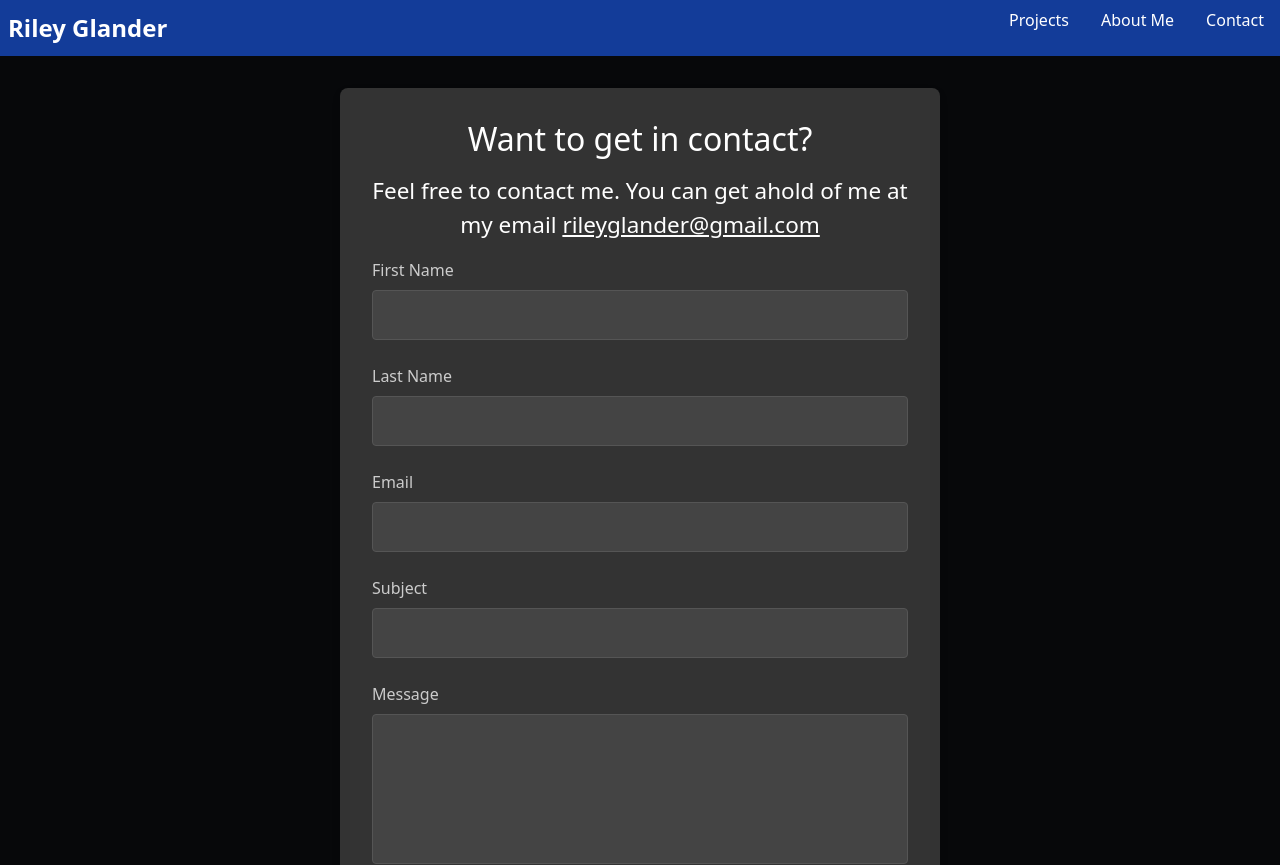
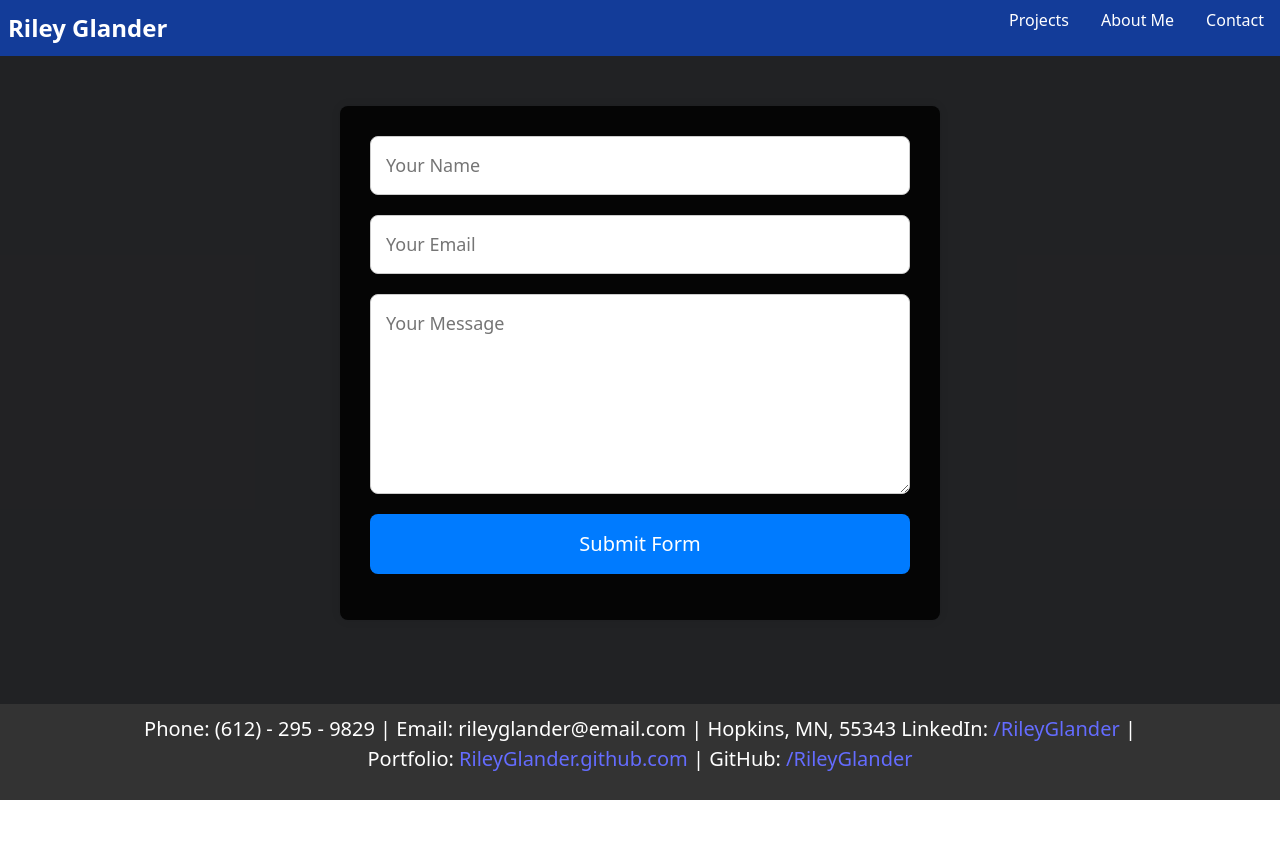
Before and after one commit to RileyGlander/Rileys-React-Portfolio, a React (Vite) app in the folder React-Portfolio/: page /contact in a window 1280 px wide. Shown: the top 865 px of the page. After the commit the page ends 800 px from the top, so only its background shows below. Built offline with nearby package versions, Linux system fonts and the light colour scheme.

Commit message:
Added icons to technical skills, added visual effects to h2's and changed overall layout of some text. Made the contact form work properly

```diff
--- a/React-Portfolio/package.json
+++ b/React-Portfolio/package.json
@@ -15,7 +15,8 @@
     "react": "^18.2.0",
     "react-dom": "^18.2.0",
     "react-router-dom": "^6.10.0",
-    "react-scroll": "^1.9.0"
+    "react-scroll": "^1.9.0",
+    "web3": "^4.11.0"
   },
   "devDependencies": {
     "@types/react": "^18.2.15",
--- a/React-Portfolio/src/App.css
+++ b/React-Portfolio/src/App.css
@@ -90,13 +90,15 @@ main {
   max-width: 1200px;
   width: 100%;
   flex-wrap: wrap;
+  text-align: center; /* Center text content */
+
 }
 
 /* Styling for the text content */
 .text-content {
     max-width: 400px;
     margin-right: 3rem;
-
+    flex: 1 1 50%
 
 
 }
@@ -125,30 +127,13 @@ main {
   width: 300px;
   max-width: 100%;
   flex-shrink: 0;
+
 }
 
 .content-container {
   border: 1px solid black
 }
-@media (max-width: 768px) {
-  .intro-content {
-    flex-direction: column;
-    align-items: center;
-        text-align: center;
 
-  }
-}
-/* Media queries for responsiveness */
-@media (min-width: 768px) {
-  .photo {
-    height: 300px;
-    width: 300px;
-  }
-
-  .text-content {
-    margin-right: 3rem;
-  }
-}
 
   .aboutMe, .skills, .experience, .education {
     max-width: 800px;
@@ -158,10 +143,76 @@ main {
     box-sizing: border-box;
   }
 
+  .experience-container,
+.aboutMe-container {
+  width: 80%;
+  margin: 0 auto;
+}
 
 
+/* Experience section styling */
+.experience {
+  margin-bottom: 50px;
+}
+
+.experience-content {
+  display: flex;
+  justify-content: space-between;
+  flex-wrap: wrap;
+}
+
+.experience-item {
+  width: 48%;
+  margin-bottom: 20px;
+}
+
+.experience-item p {
+  margin-bottom: 10px;
+  font-size: 1.25rem;
+  color: #fff;
+}
+
+/* About section styling */
+.aboutMe {
+  margin-bottom: 50px;
+}
+
+.aboutMe p {
+  margin-bottom: 20px;
+  font-size: 1rem;
+  color: #fff;
+}
 
 
+  .technicalSkills{
+    display: flex;
+    align-items: center;
+  }
+  .container {
+    padding-top: 4rem; /* Adjust top padding for spacing */
+    text-align: center; /* Center align content */
+  }
+
+  .content {
+    margin-bottom: 2rem; /* Add margin at the bottom of content */
+  }
+
+  .skillsGrid {
+    margin-top: 1rem; /* Add space above the skills grid */
+  }
+
+  .skillsGrid p {
+    margin-bottom: 1rem; /* Add space below each paragraph */
+    line-height: 1.6; /* Increase line height for readability */
+  }
+  .skillsGrid img {
+    height: 50px;
+    margin-right: 10px; /* Adjust spacing between images */
+
+  }
+
+  .skillsGrid p {
+  }
 
   #projects {
     width:100%;
@@ -202,10 +253,108 @@ main {
   margin-bottom: 1rem;
 }
 
+.technicalSkills h2,  .projects h2{
+  display: inline-block;
+  position: relative;
+  color: #fff; /* Adjust color as needed */
+  font-size: 2rem; /* Adjust font size as needed */
+  padding-bottom: 5px; /* Add some padding to space out the underline */
+}
+
+.technicalSkills h2::after {
+  content: '';
+  position: absolute;
+  left: 0;
+  right: 0;
+  bottom: 0;
+  height: 4px;
+  background: linear-gradient(to right, #689fe7, #133c99); /* Adjust gradient colors as needed */
+}
+
+
+
 .technicalSkills p {
   font-size: 1.2rem;
   line-height: 1.5;
 }
+
+
+.projects h2 {
+    display: inline-block;
+    position: relative;
+    color: #fff; /* Adjust color as needed */
+    font-size: 2rem; /* Adjust font size as needed */
+    padding-bottom: 5px; /* Add some padding to space out the underline */
+  }
+
+  .projects h2::after {
+    content: '';
+    position: absolute;
+    left: 0;
+    right: 0;
+    bottom: 0;
+    height: 4px;
+    background: linear-gradient(to right, #689fe7, #133c99); /* Adjust gradient colors as needed */
+  }
+
+  .experience h2 {
+    display: inline-block;
+    position: relative;
+    margin-bottom: 2rem;
+
+    color: #fff; /* Adjust color as needed */
+    font-size: 2rem; /* Adjust font size as needed */
+    padding-bottom: 5px; /* Add some padding to space out the underline */
+  }
+
+  .experience h2::after {
+    content: '';
+    position: absolute;
+    left: 0;
+    right: 0;
+    bottom: 0;
+    height: 4px;
+    background: linear-gradient(to right, #689fe7, #133c99); /* Adjust gradient colors as needed */
+  }
+  .aboutMe h2 {
+    display: inline-block;
+    position: relative;
+    margin-bottom: 2rem;
+
+    color: #fff; /* Adjust color as needed */
+    font-size: 2rem; /* Adjust font size as needed */
+    padding-bottom: 5px; /* Add some padding to space out the underline */
+  }
+
+  .aboutMe h2::after {
+    content: '';
+    position: absolute;
+    left: 0;
+    right: 0;
+    bottom: 0;
+    height: 4px;
+    background: linear-gradient(to right, #689fe7, #133c99); /* Adjust gradient colors as needed */
+  }
+
+  .education h2 {
+    display: inline-block;
+    position: relative;
+    margin-bottom: 2rem;
+
+    color: #fff; /* Adjust color as needed */
+    font-size: 2rem; /* Adjust font size as needed */
+    padding-bottom: 5px; /* Add some padding to space out the underline */
+  }
+
+  .education h2::after {
+    content: '';
+    position: absolute;
+    left: 0;
+    right: 0;
+    bottom: 0;
+    height: 4px;
+    background: linear-gradient(to right, #689fe7, #133c99); /* Adjust gradient colors as needed */
+  }
 
 .project {
   display: flex;
@@ -235,99 +384,59 @@ main {
   border-radius: 5px;
 }
 
-body {
-  font-family: Arial, sans-serif;
-  background-color: #282c34;
-  color: #fff;
-  margin: 0;
+
+
+.form-container {
+  max-width: 600px;
+  margin: 50px auto; /* Adjust margin to center the form vertically and horizontally */
+  padding: 30px;
+  background-color: #050505;
+  border-radius: 8px;
+  box-shadow: 0 0 10px rgba(0, 0, 0, 0.1);
 }
 
-.form-section {
+.form-container form {
   display: flex;
-  justify-content: center;
-  align-items: center;
-  padding: 2rem;
-  background-color: rgba(4, 5, 7, 0.884);
-  flex: 1;  /* Allows form section to grow and fill available space */
+  flex-direction: column;
 }
 
-.form {
-  max-width: 600px;
-  width: 100%;
-  padding: 2rem;
-  background-color: #333;
+.form-container input,
+.form-container textarea {
+  margin-bottom: 20px;
+  padding: 15px; /* Increase padding for larger input elements */
+  border: 1px solid #ccc;
   border-radius: 8px;
-  box-shadow: 0 4px 8px rgba(0, 0, 0, 0.1);
-  text-align: center;
+  font-size: 18px; /* Increase font size for better readability */
 }
 
-.form h3 {
-  font-size: 2rem;
-  margin-bottom: 1rem;
+.form-container textarea {
+  resize: vertical;
+  min-height: 200px; /* Increase minimum height of the textarea */
 }
 
-.form-group {
-  text-align: left;
-  margin-bottom: 1.5rem;
+.form-container button {
+  padding: 15px 30px;
+  background-color: #007bff;
+  color: white;
+  border: none;
+  border-radius: 8px;
+  cursor: pointer;
+  font-size: 20px; /* Increase font size for the button text */
 }
 
-.form-group label {
-  display: block;
-  font-size: 1rem;
-  margin-bottom: 0.5rem;
-  color: #ccc;
+.form-container button:hover {
+  background-color: #0056b3;
 }
 
-.form-group input {
-  width: 100%;
-  padding: 0.75rem;
-  font-size: 1rem;
-  border: 1px solid #555;
-  border-radius: 4px;
-  background-color: #444;
-  color: #fff;
+.form-container p {
+  margin-top: 15px;
+  font-size: 18px; /* Increase font size of the result message */
+  color: #555;
 }
 
-.form-group input::placeholder {
-  color: #bbb;
-}
 
-.form-group input:focus {
-  border-color: #888;
-  outline: none;
-}
 
-.form input[name="message"] {
-  padding-right: 5rem; /* Adjust the padding for the message input */
-  padding-bottom:7rem; /* Adjust the padding for the message input */
 
-}
-
-.form button {
-  padding: 0.75rem 1.5rem;
-  font-size: 1rem;
-  cursor: pointer;
-  background-color: #555;
-  color: #fff;
-  border: none;
-  border-radius: 4px;
-  transition: background-color 0.3s ease;
-}
-
-.form button:hover {
-  background-color: #777;
-}
-
-.error-message {
-  color: red;
-  margin-top: 1rem;
-}
-
-@media (max-width: 768px) {
-  .form {
-    padding: 1rem;
-  }
-}
 
 
 
@@ -361,6 +470,45 @@ align-self flex-direction, flex-wrap, flex-flow*/
     animation: logo-spin infinite 20s linear;
   }
 }
+/* Mobile Version */
+/* Media queries for responsiveness */
+@media only screen and (max-width: 600px) {
+  .intro-content {
+    flex-direction: column;
+    align-items: center;
+        text-align: center;
+  }
+  .subintro {
+    padding-top:40px
+  }
+.page-wrapper{
+  width:100%;
+}
+  .form {
+    padding: 1rem;
+  }
+}
+
+@media (max-width: 768px) {
+  .project {
+    flex-direction: column; /* Stack text and image vertically */
+    align-items: center; /* Center the items */
+  }
+    .experience-content {
+      flex-direction: column;
+    }
+
+    .experience-left, .experience-right {
+      margin-bottom: 1rem;
+  }
+
+
+  .projectImage {
+    width: 90%; /* Ensures the image fits within the container with some padding */
+    margin-bottom: 1rem; /* Adds space below the image */
+  }
+
+}
 
 .card {
   padding: 2em;
--- a/React-Portfolio/src/components/Navbar.css
+++ b/React-Portfolio/src/components/Navbar.css
@@ -10,6 +10,7 @@ nav {
     color: white;
     position: sticky;
     top: 0;
+    z-index: 100;
 }
 
 nav .title {
@@ -71,8 +72,7 @@ nav .menu span {
     }
 
     nav ul {
-        display: none;
-        flex-direction: column;
+        flex-direction: row column;
         width: 100%;
         margin-bottom: 0.25rem;
     }
@@ -90,3 +90,12 @@ nav .menu span {
         margin: 0.2rem 0.5rem;
     }
 }
+
+/* Mobile Version */
+/* Media queries for responsiveness */
+@media (max-width: 768px) {
+    .navbar ul {
+      flex-direction: column;
+      width: 100%;
+    }
+}
--- a/React-Portfolio/src/components/pages/Contact.jsx
+++ b/React-Portfolio/src/components/pages/Contact.jsx
@@ -1,62 +1,47 @@
 import React, { useState } from 'react';
 
 function Form() {
-  const [formData, setFormData] = useState({
-    firstName: "",
-    lastName: "",
-    email: "",
-    subject: "",
-    message: ""
-  });
+  const [result, setResult] = useState("");
 
-  const [errorMessage, setErrorMessage] = useState("");
+  const onSubmit = async (event) => {
+    event.preventDefault();
+    setResult("Sending....");
 
-  const handleFormSubmit = (e) => {
-    e.preventDefault();
+    const formData = new FormData(event.target);
+    formData.append("access_key", "6d68aa48-24dd-45ac-9a63-f6c786abf77a");
 
-    const { firstName, lastName, email, subject, message } = formData;
-    if (!firstName || !lastName || !email || !subject || !message) {
-      setErrorMessage("Missing Information");
-      return;
+    try {
+      const response = await fetch("https://api.web3forms.com/submit", {
+        method: "POST",
+        body: formData
+      });
+
+      const data = await response.json();
+
+      if (data.success) {
+        setResult("Form Submitted Successfully");
+        event.target.reset();
+      } else {
+        console.error("Error:", data);
+        setResult(data.message);
+      }
+    } catch (error) {
+      console.error("Error:", error);
+      setResult("Failed to submit form");
     }
-    setErrorMessage("");
-    alert(`Email: ${email}\nFirst Name: ${firstName}\nLast Name: ${lastName}\nSubject: ${subject}\nMessage: ${message}`);
-    setFormData({ firstName: "", lastName: "", email: "", subject: "", message: "" });
-  };
-
-  const handleInputChange = (e) => {
-    const { name, value } = e.target;
-    setFormData((prevData) => ({
-      ...prevData,
-      [name]: value
-    }));
   };
 
   return (
-    <div className="form-section">
-      <div className="form">
-        <h3>Want to get in contact?</h3>
-        <p>Feel free to contact me. You can get ahold of me at my email <u>rileyglander@gmail.com</u></p>
+    <div className="form-container">
+      <form onSubmit={onSubmit}>
+        <input type="text" name="name" placeholder="Your Name" required />
+        <input type="email" name="email" placeholder="Your Email" required />
+        <textarea name="message" placeholder="Your Message" required></textarea>
 
-        <form onSubmit={handleFormSubmit}>
-          {["first Name", "last Name", "email", "subject", "message"].map((field) => (
-            <div className="form-group" key={field}>
-              <label htmlFor={field}>{field.charAt(0).toUpperCase() + field.slice(1)}</label>
-              <input
-                type="text"
-                id={field}
-                name={field}
-                value={formData[field]}
-                onChange={handleInputChange}
-              />
-            </div>
-          ))}
-          <button type="submit">Send Message</button>
-          {errorMessage && (
-            <div className="error-message">ERROR: {errorMessage}</div>
-          )}
-        </form>
-      </div>
+        <button type="submit">Submit Form</button>
+      </form>
+
+      <p>{result}</p>
     </div>
   );
 }
```
Also changed, not shown: React-Portfolio/src/components/pages/Home.jsx (+35 -11 lines), 2 other files (tests, documents, lock files or other folders).
